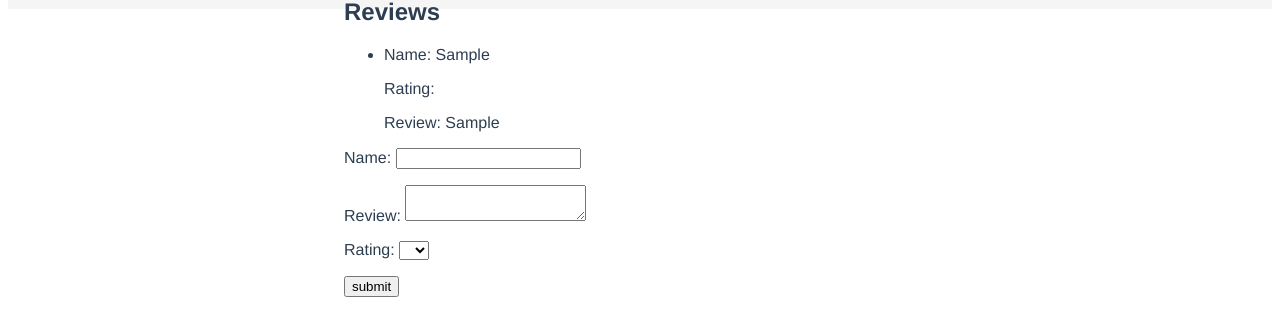
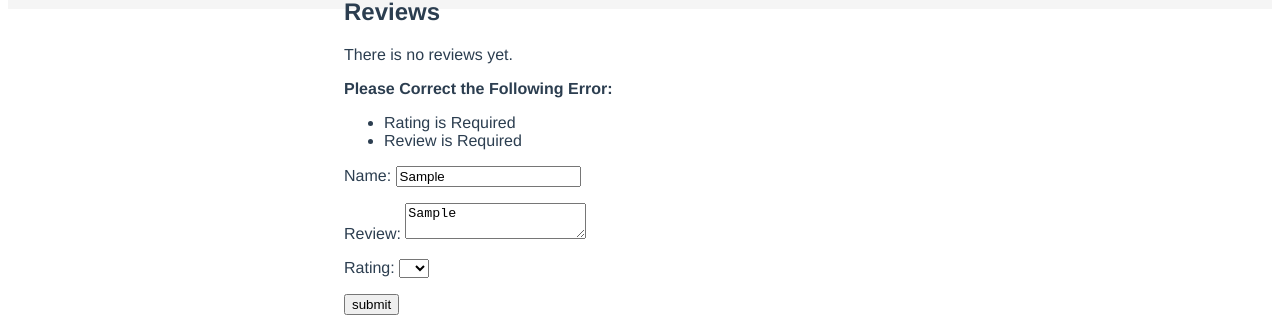
Before and after one commit to aditisolanki71/shoppingcartv, a Vue app: page / in a window 1280 px wide. Both pictures are taken after typing "Sample", "Sample" into the empty fields and a click on the input "submit". Shown: the part 516-833 px from the top of the page. Built offline with nearby package versions, Linux system fonts and the light colour scheme.

Commit message:
Added Validations

```diff
--- a/src/components/ProductReview.vue
+++ b/src/components/ProductReview.vue
@@ -1,6 +1,14 @@
 <template>
     <div>
         <form class="review-form" @submit.prevent="onSubmit">
+            <p v-if="errors.length">
+                <b>Please Correct the Following Error:</b>
+                <ul>
+                    <li v-for="(error,index) in errors" :key="index">
+                        {{error}}
+                    </li>
+                </ul>
+            </p>
             <p>
                 <label for="name">Name: </label>
                 <input id="name" v-model="name"/>
@@ -8,7 +16,7 @@
 
             <p>
                 <label for="review">Review: </label>
-                <textarea id="review" v-model="review" required></textarea>
+                <textarea id="review" v-model="review"></textarea>
             </p>
 
             <p>
@@ -35,12 +43,14 @@ export default {
         return {
             name: null,
             review: null,
-            rating: null
+            rating: null,
+            errors: []
         }
     },
     methods: {
         onSubmit() {
-            let productReview ={
+            if(this.name && this.review && this.rating) {
+                let productReview ={
                 name: this.name,
                 review: this.review,
                 rating: this.rating
@@ -49,6 +59,19 @@ export default {
             this.name = null
             this.review = null
             this.rating = null
+            }
+            else {
+                if(!this.name) {
+                    this.errors.push("Name is Required")
+                }
+                 if(!this.rating) {
+                    this.errors.push("Rating is Required")
+                }
+                 if(!this.Review) {
+                    this.errors.push("Review is Required")
+                }
+            }
+
         }
     }
 }
```
